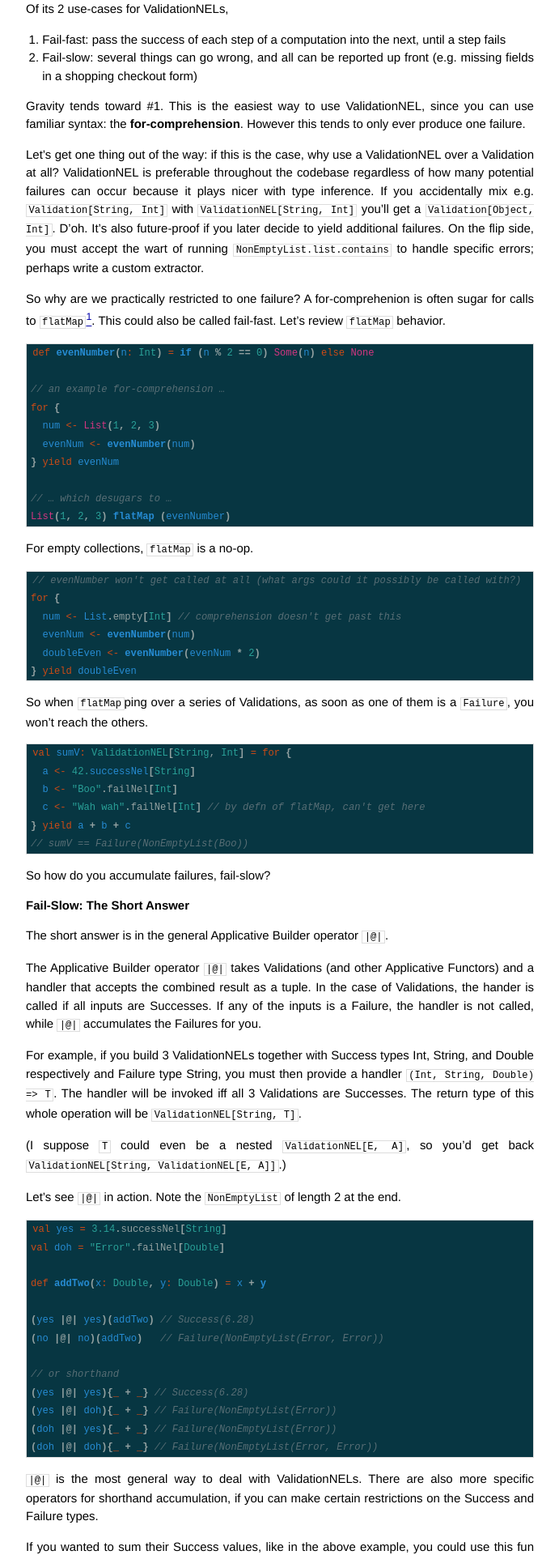
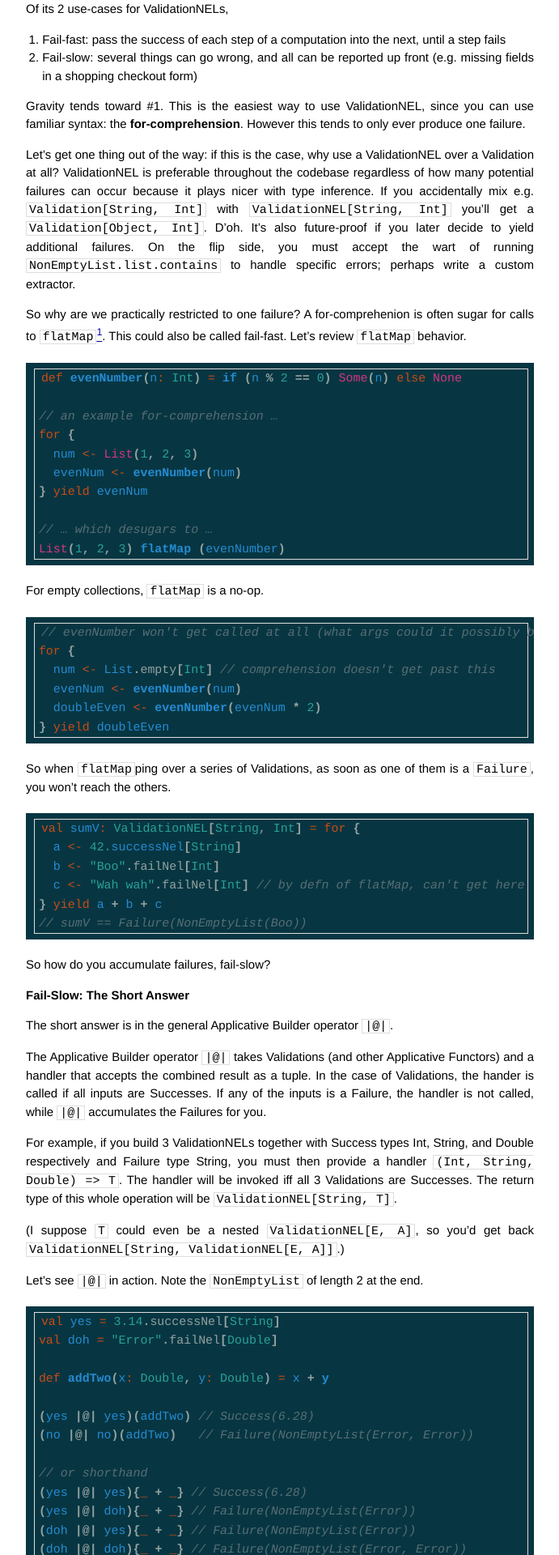
Before and after one commit to john-kurkowski/john-kurkowski.github.io, a Jekyll site: the page built from _posts/2013-05-27-accumulating-multiple-failures-in-a-ValidationNEL.md, in a window 1280 px wide. Shown: the part 719-2639 px from the top of the page at 81% size, without its empty margins (294-985 px from the left). Built offline with Jekyll 4.4.1, drawn with Linux system fonts in a browser that asks for light colours; comment, search, counter and statistics services are not loaded.

```diff
--- a/css/syntax.css
+++ b/css/syntax.css
@@ -1,7 +1,15 @@
 .highlight {
   background-color: #073642;
   color: #93a1a1;
+  padding: 7px 7px 7px 10px;
+  margin: 20px 0 20px 0;
+  overflow: hidden;
 }
+
+code {
+  font-family:'Bitstream Vera Sans Mono','Courier', monospace;
+}
+
 .highlight .c {
   color: #586e75 !important;
   font-style: italic !important;
```
